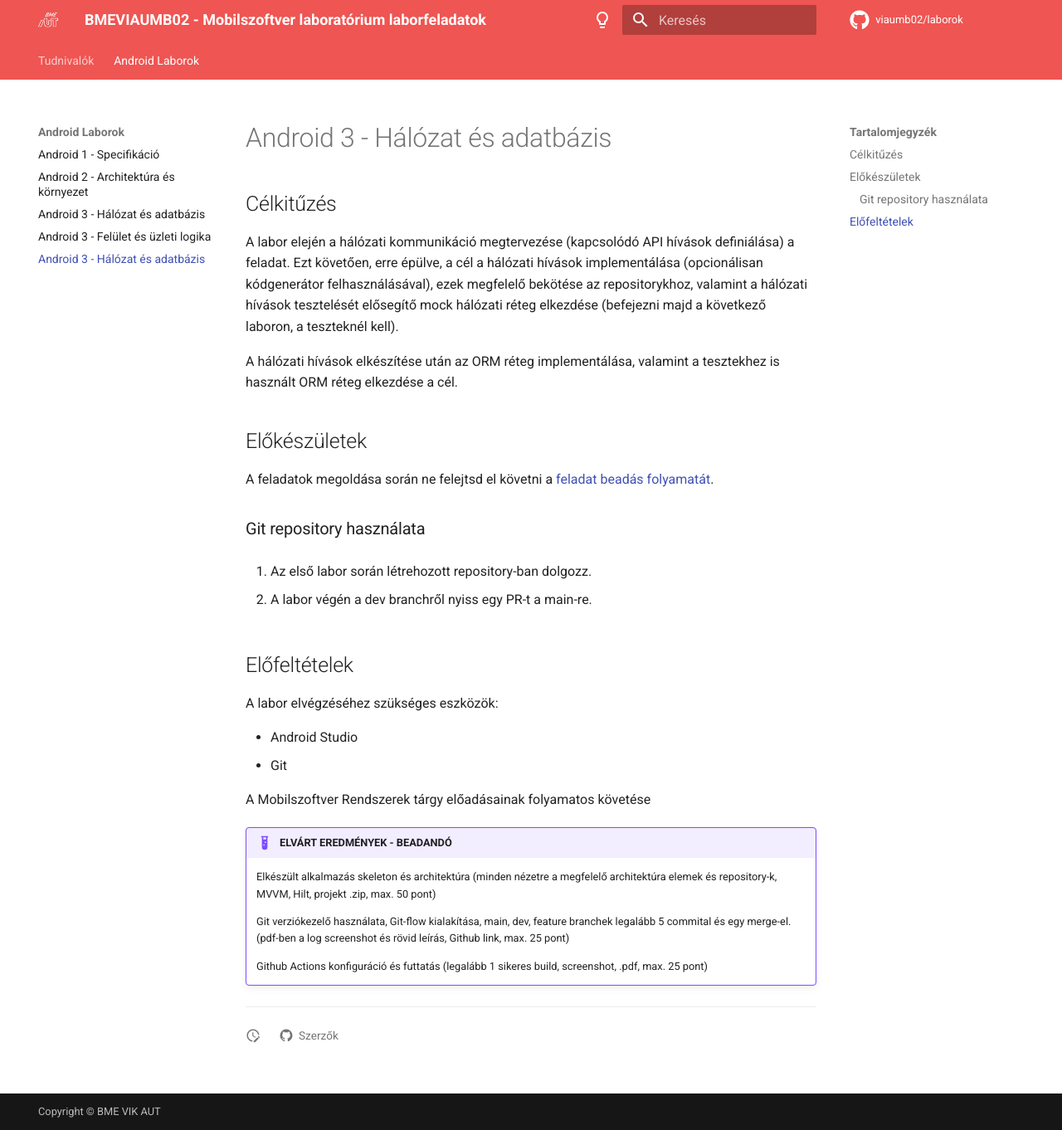
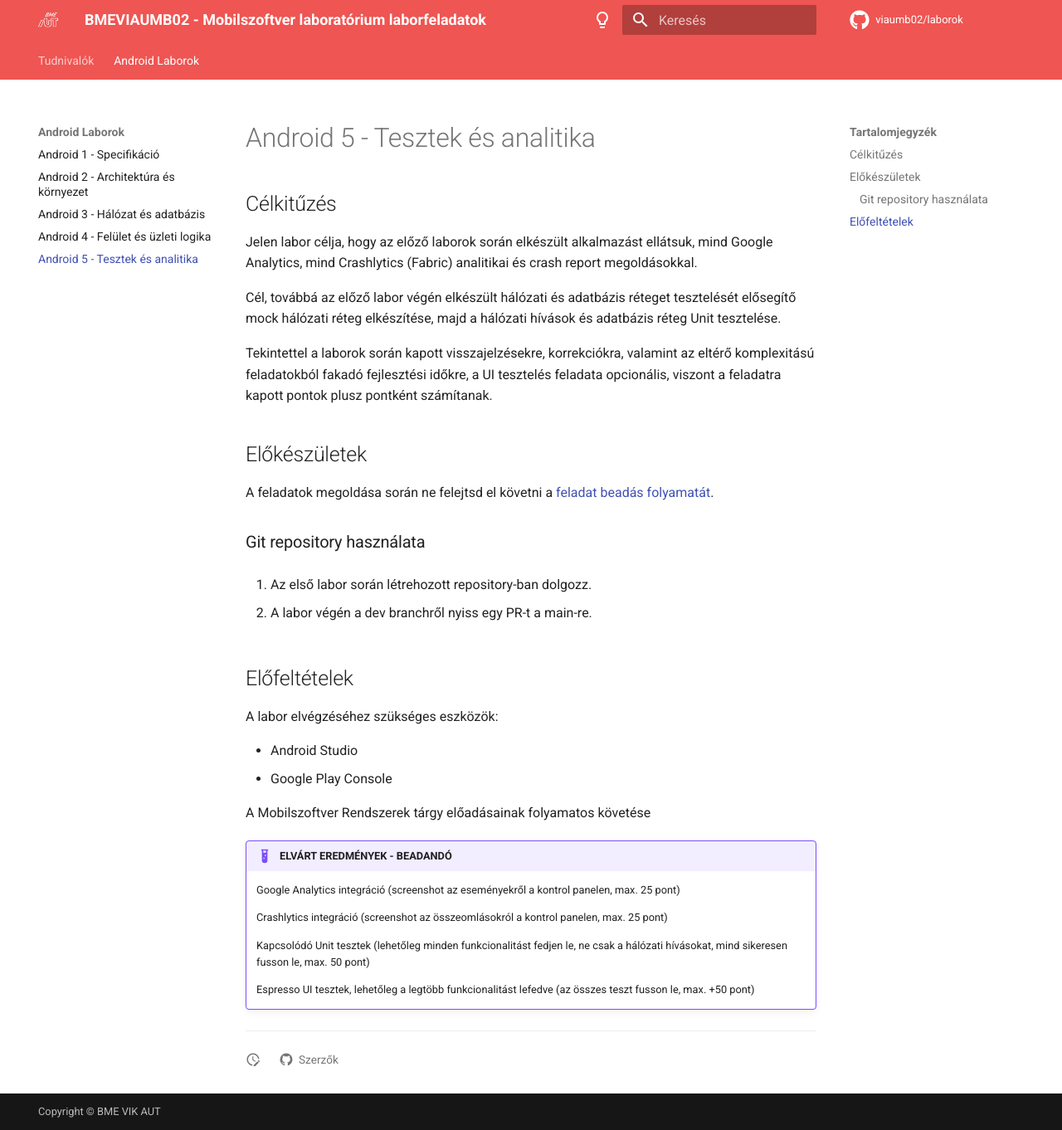
Before and after one commit to VIAUMB02/laborok, an MkDocs documentation site: the page built from docs/laborok/A05/index.md, in a window 1280 px wide and 1362 px high. Shown: the whole window at 83% size. Built offline with MkDocs 1.6.1 and Material for MkDocs 9.7.7, drawn with Linux system fonts in a browser that asks for light colours; comment, search, counter and statistics services are not loaded.

Commit message:
A05 update

```diff
--- a/docs/laborok/A04/index.md
+++ b/docs/laborok/A04/index.md
@@ -1,4 +1,4 @@
-# Android 3 - Felület és üzleti logika
+# Android 4 - Felület és üzleti logika
 
 ## Célkitűzés
 
--- a/docs/laborok/A05/index.md
+++ b/docs/laborok/A05/index.md
@@ -1,10 +1,12 @@
-# Android 3 - Hálózat és adatbázis
+# Android 5 - Tesztek és analitika
 
 ## Célkitűzés
 
-A labor elején a hálózati kommunikáció megtervezése (kapcsolódó API hívások definiálása) a feladat. Ezt követően, erre épülve, a cél a hálózati hívások implementálása (opcionálisan kódgenerátor felhasználásával), ezek megfelelő bekötése az repositorykhoz, valamint a hálózati hívások tesztelését elősegítő mock hálózati réteg elkezdése (befejezni majd a következő laboron, a teszteknél kell).
+Jelen labor célja, hogy az előző laborok során elkészült alkalmazást ellátsuk, mind Google Analytics, mind Crashlytics (Fabric) analitikai és crash report megoldásokkal.
 
-A hálózati hívások elkészítése után az ORM réteg implementálása, valamint a tesztekhez is használt ORM réteg elkezdése a cél.
+Cél, továbbá az előző labor végén elkészült hálózati és adatbázis réteget tesztelését elősegítő mock hálózati réteg elkészítése, majd a hálózati hívások és adatbázis réteg Unit tesztelése.
+
+Tekintettel a laborok során kapott visszajelzésekre, korrekciókra, valamint az eltérő komplexitású feladatokból fakadó fejlesztési időkre, a UI tesztelés feladata opcionális, viszont a feladatra kapott pontok plusz pontként számítanak.
 
 
 ## Előkészületek
@@ -22,14 +24,16 @@ A feladatok megoldása során ne felejtsd el követni a [feladat beadás folyama
 A labor elvégzéséhez szükséges eszközök:
 
 - Android Studio
-- Git
+- Google Play Console
 
 A Mobilszoftver Rendszerek tárgy előadásainak folyamatos követése
 
 !!!example "ELVÁRT EREDMÉNYEK - BEADANDÓ"
 
-    Elkészült alkalmazás skeleton és architektúra (minden nézetre a megfelelő architektúra elemek és repository-k, MVVM, Hilt, projekt .zip, max. 50 pont)
+    Google Analytics integráció (screenshot az eseményekről a kontrol panelen, max. 25 pont)
 
-    Git verziókezelő használata, Git-flow kialakítása, main, dev, feature branchek legalább 5 commital és egy merge-el. (pdf-ben a log screenshot és rövid leírás, Github link, max. 25 pont)
+    Crashlytics integráció (screenshot az összeomlásokról a kontrol panelen, max. 25 pont)
 
-    Github Actions konfiguráció és futtatás (legalább 1 sikeres build, screenshot, .pdf, max. 25 pont)
+    Kapcsolódó Unit tesztek (lehetőleg minden funkcionalitást fedjen le, ne csak a hálózati hívásokat, mind sikeresen fusson le, max. 50 pont)
+
+    Espresso UI tesztek, lehetőleg a legtöbb funkcionalitást lefedve (az összes teszt fusson le, max. +50 pont)
```
